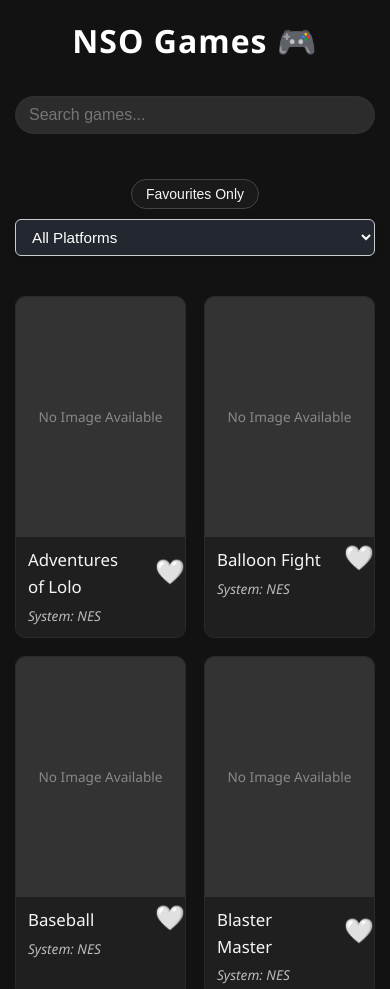
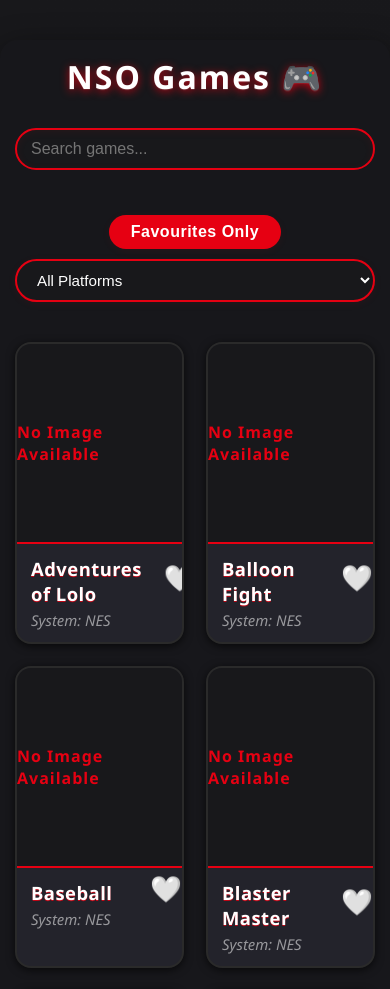
Before and after one commit to dylanwatsonsoftware/nso-list, a website: page index.html in a window 390 px wide. Shown: the top 989 px of the page. Drawn offline with Linux system fonts and the light colour scheme.

Commit message:
Nintendo style 1

```diff
--- a/index.html
+++ b/index.html
@@ -3,7 +3,7 @@
 <head>
     <meta charset="UTF-8">
     <meta name="viewport" content="width=device-width, initial-scale=1.0">
-    <title>Game List</title>
+    <title>NSO Game List</title>
     <link rel="stylesheet" href="styles.css">
 </head>
 <body>
--- a/styles.css
+++ b/styles.css
@@ -5,91 +5,98 @@
 }
 
 body {
-    font-family: 'Segoe UI', Tahoma, Geneva, Verdana, sans-serif;
-    background: linear-gradient(to bottom, #121212, #1e1e1e);
-    color: #e0e0e0;
-    line-height: 1.6;
-    width: 100%;
+    font-family: 'Segoe UI', 'Arial Rounded MT Bold', 'Verdana', 'Geneva', sans-serif;
+    background: linear-gradient(135deg, #18181b 0%, #23232b 100%);
+    color: #f8f8f8;
+    min-height: 100vh;
 }
 
 .container {
-    width: 100%;
+    background: rgba(24, 24, 27, 0.98);
+    border-radius: 18px;
+    box-shadow: 0 8px 32px rgba(0,0,0,0.45);
+    padding: 32px 20px 32px 20px;
+    margin: 40px auto 0 auto;
     max-width: 1200px;
-    margin: 0 auto;
-    padding: 30px 20px;
 }
 
 h1 {
     text-align: center;
     margin-bottom: 30px;
-    color: #ffffff;
-    font-size: 2.5rem;
-    font-weight: 600;
-    letter-spacing: 1px;
+    color: #fff;
+    font-size: 2.7rem;
+    font-weight: 800;
+    letter-spacing: 2px;
+    text-shadow: 0 2px 8px #e60012cc, 0 1px 0 #fff2;
 }
 
 .movie-list {
     list-style: none;
     display: grid;
-    grid-template-columns: repeat(auto-fit, minmax(160px, 1fr));
-    gap: 18px;
+    grid-template-columns: repeat(auto-fit, minmax(180px, 1fr));
+    gap: 22px;
     justify-content: center;
 }
 
 .movie-item {
-    background-color: #1f1f1f;
-    border-radius: 10px;
+    background: #23232b;
+    border-radius: 16px;
     overflow: hidden;
-    transition: transform 0.25s ease, box-shadow 0.25s ease;
+    transition: transform 0.18s cubic-bezier(.4,2,.6,1), box-shadow 0.18s;
     cursor: pointer;
-    border: 1px solid #2a2a2a;
+    border: 2px solid #2a2a2a;
+    box-shadow: 0 2px 8px #000a;
+    position: relative;
 }
-
 .movie-item:hover {
-    transform: scale(1.03);
-    box-shadow: 0 8px 16px rgba(255, 255, 255, 0.1);
+    transform: scale(1.045);
+    box-shadow: 0 8px 24px #e6001233, 0 2px 8px #000a;
+    border-color: #e60012;
 }
 
 .movie-image {
     width: 100%;
-    height: 240px;
+    height: 200px;
     object-fit: cover;
     display: block;
-    background-color: #333;
+    background: #18181b;
+    border-bottom: 2px solid #e60012;
 }
-
 .movie-image.placeholder {
     display: flex;
     align-items: center;
     justify-content: center;
-    font-size: 0.85rem;
-    color: #888;
-    background-color: #333;
+    font-size: 1rem;
+    color: #e60012;
+    background: #18181b;
+    font-weight: 700;
+    letter-spacing: 1px;
 }
 
 .movie-title {
-    font-size: 1.05rem;
-    font-weight: 500;
-    margin: 10px 12px 4px;
-    color: #f5f5f5;
+    font-size: 1.15rem;
+    font-weight: 700;
+    margin: 12px 14px 4px;
+    color: #fff;
+    letter-spacing: 0.5px;
+    text-shadow: 0 1px 0 #e60012cc;
 }
 
 .movie-info {
-    font-size: 0.85rem;
-    color: #bbbbbb;
-    margin: 0 12px 10px;
+    font-size: 0.93rem;
+    color: #f8f8f8;
+    margin: 0 14px 12px;
     display: flex;
     flex-direction: column;
     gap: 2px;
 }
-
 .movie-year {
-    color: #ffaa00;
-    font-weight: 600;
+    color: #e60012;
+    font-weight: 700;
 }
-
 .movie-genre {
     font-style: italic;
+    color: #fff8;
 }
 
 .movie-rating {
@@ -107,18 +114,19 @@
 #loading {
     text-align: center;
     font-size: 1.1rem;
-    color: #bbbbbb;
+    color: #fff8;
 }
 
 .error {
     text-align: center;
-    color: #ff3333;
+    color: #fff;
+    background: #e60012;
     font-size: 1.1rem;
     padding: 15px;
-    background-color: #2a2a2a;
-    border-radius: 8px;
-    border: 1px solid #ff3333;
+    border-radius: 10px;
+    border: 2px solid #fff2;
     margin-top: 20px;
+    box-shadow: 0 2px 8px #e6001244;
 }
 
 .hidden {
@@ -129,19 +137,19 @@
     width: 100%;
     max-width: 400px;
     margin: 0 auto 30px;
-    padding: 10px 16px;
-    font-size: 1rem;
-    border: none;
-    border-radius: 20px;
-    background-color: #2c2c2c;
+    padding: 12px 18px;
+    font-size: 1.08rem;
+    border: 2px solid #e60012;
+    border-radius: 999px;
+    background: #18181b;
     color: #fff;
     outline: none;
-    box-shadow: inset 0 0 4px rgba(255, 255, 255, 0.05);
-    transition: box-shadow 0.2s ease;
+    box-shadow: 0 2px 8px #e6001211 inset;
+    transition: box-shadow 0.2s, border-color 0.2s;
 }
-
 .search-input:focus {
-    box-shadow: 0 0 0 2px #ffaa00;
+    box-shadow: 0 0 0 2px #e60012, 0 2px 8px #e6001211 inset;
+    border-color: #fff;
 }
 
 .search-controls {
@@ -152,11 +160,11 @@
     margin-bottom: 30px;
 }
 
-.category-dropdown {
-    padding: 8px 12px;
-    border-radius: 6px;
-    border: 1px solid #ccc;
-    background: #23272f;
+.category-dropdown, #platform-filter {
+    padding: 10px 16px;
+    border-radius: 999px;
+    border: 2px solid #e60012;
+    background: #18181b;
     color: #fff;
     font-size: 1rem;
     margin-left: 10px;
@@ -164,14 +172,14 @@
     min-width: 160px;
     max-width: 100%;
     box-sizing: border-box;
-    box-shadow: 0 2px 8px rgba(0,0,0,0.08);
-    transition: border-color 0.2s;
+    box-shadow: 0 2px 8px #e6001211;
+    transition: border-color 0.2s, box-shadow 0.2s;
     white-space: nowrap;
     overflow: hidden;
     text-overflow: ellipsis;
 }
-.category-dropdown:focus {
-    border-color: #ff9800;
+.category-dropdown:focus, #platform-filter:focus {
+    border-color: #fff;
     outline: none;
 }
 
@@ -182,135 +190,60 @@
 }
 
 .favourite-icon {
-    font-size: 1.5rem;
+    font-size: 1.6rem;
     cursor: pointer;
     user-select: none;
     padding-left: 8px;
+    transition: color 0.2s;
+}
+.favourite-icon:hover {
+    color: #e60012;
 }
 
 .filter-bar {
     display: flex;
     flex-wrap: wrap;
     align-items: center;
-    gap: 10px;
+    gap: 12px;
     justify-content: center;
     margin-bottom: 10px;
 }
 
-.filter-bar button,
-#category-filter {
-    background-color: #1a1a1a;
-    color: #f5f5f5;
-    border: 1px solid #444;
+.filter-bar button {
+    background: #e60012;
+    color: #fff;
+    border: none;
     border-radius: 999px;
-    padding: 6px 14px;
-    font-size: 14px;
+    padding: 8px 22px;
+    font-size: 1rem;
+    font-weight: 700;
     cursor: pointer;
-    transition: all 0.2s ease;
+    box-shadow: 0 2px 8px #e6001211;
+    transition: background 0.2s, color 0.2s, box-shadow 0.2s;
+    letter-spacing: 0.5px;
 }
-
-.filter-bar button:hover,
-#category-filter:hover {
-    background-color: #2a2a2a;
-}
-
-.filter-bar button.active {
-    background-color: #e5a00d;
-    color: #000;
-    border-color: #e5a00d;
-}
-
-.filter-summary {
-    margin-top: 10px;
-    margin-bottom: 16px;
-    color: #ccc;
-    font-size: 14px;
-    font-style: italic;
-    display: flex;
-    flex-wrap: wrap;
-    gap: 8px;
-}
-
-.filter-summary .chip {
-    background: none;
-    color: #aaa;
-    font-size: 14px;
-    font-style: italic;
-    padding: 0;
-    border: none;
-    border-radius: 0;
-    margin-right: 10px;
-}
-
-.filter-summary .chip.important {
-    color: #c28f00; /* Subtle amber tone */
-    font-weight: normal;
-}
-
-.filter-summary .chip:not(:last-child)::after {
-    content: '•';
-    margin-left: 3px;
-    margin-right: 3px;
-    color: #555;
-}
-
-.clear-filters {
-    margin-left: auto;
-    color: #888;
-    cursor: pointer;
-    font-size: 14px;
-    padding-left: 10px;
-    text-decoration: underline;
-}
-
-.clear-filters:hover {
-    color: #fff;
-    text-decoration: none;
-}
-
-.tv-show-group, .tv-season-group, .tv-episode {
-    background-color: #23272f;
-    border: 1px solid #333;
-    border-radius: 10px;
-    margin-bottom: 10px;
-    cursor: pointer;
-    transition: background 0.2s, box-shadow 0.2s;
-    text-align: center;
-    font-size: 1.1rem;
-    font-weight: 500;
-    color: #ffaa00;
-    padding: 24px 10px;
-}
-.tv-show-group:hover, .tv-season-group:hover, .tv-episode:hover {
-    background: #2a2a2a;
-    box-shadow: 0 4px 12px rgba(229, 160, 13, 0.08);
-}
-.tv-episode {
-    color: #fff;
-    background: #1f1f1f;
-    font-size: 1rem;
-    padding: 18px 10px;
+.filter-bar button:hover, .filter-bar button.active {
+    background: #fff;
+    color: #e60012;
+    box-shadow: 0 2px 8px #e6001244;
 }
 
 @media (max-width: 768px) {
     .movie-list {
         grid-template-columns: repeat(2, 1fr);
     }
-
     h1 {
         font-size: 2rem;
     }
-
     .container {
         padding: 15px;
     }
-
     .search-input {
         max-width: 100%;
         font-size: 1rem;
         padding: 10px 14px;
     }
-    .category-dropdown {
+    .category-dropdown, #platform-filter {
         min-width: 0;
         width: 100%;
         margin-left: 0;
@@ -324,8 +257,7 @@
         justify-content: center;
         align-items: center;
     }
-    #filter-favourites,
-    #filter-tvshows {
+    #filter-favourites {
         margin-left: 0;
         margin-right: 0;
         width: fit-content;
```
